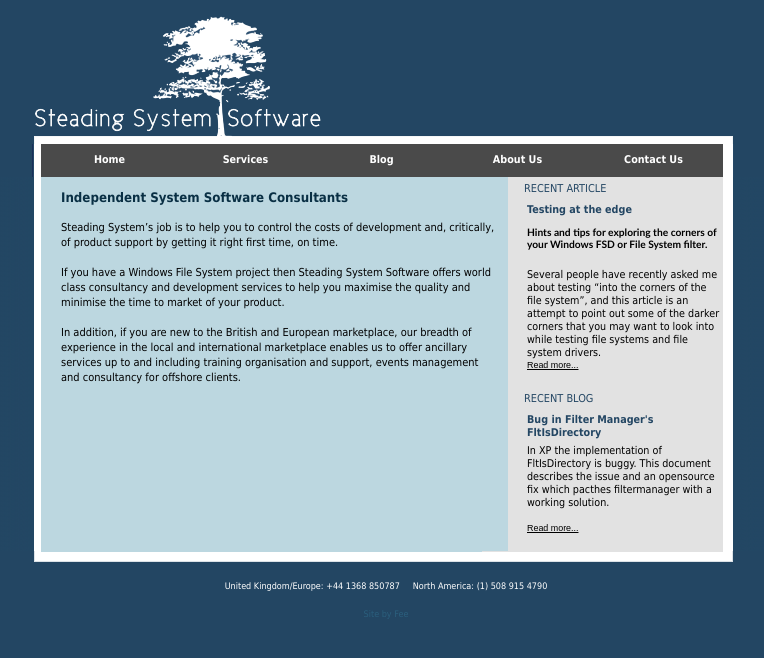
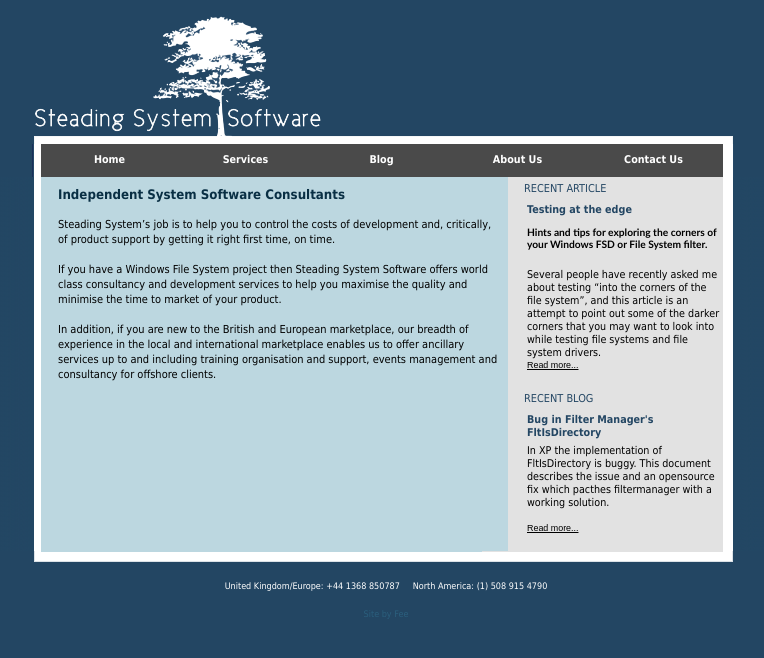
Before and after one commit to rodwiddowson/SSSWebsite, a Jekyll site: the page built from index.md, in a window 1280 px wide. Shown: the top 658 px of the page, without its empty margins (254-1018 px from the left). Built offline with Jekyll 4.4.1, drawn with Linux system fonts in a browser that asks for light colours.

Commit message:
Simplify content rendering by removing a table.

```diff
--- a/_layouts/default.html
+++ b/_layouts/default.html
@@ -13,13 +13,7 @@
         <div id="innerContainer">
 
           <div id="content">
-            <table class="contentpaneopen">
-              <tbody>
-                <tr>
-                  <td>{{ content }}</td>
-                </tr>
-              </tbody>
-            </table>
+            {{ content }}
           </div>
 
           <div id="left">
```
